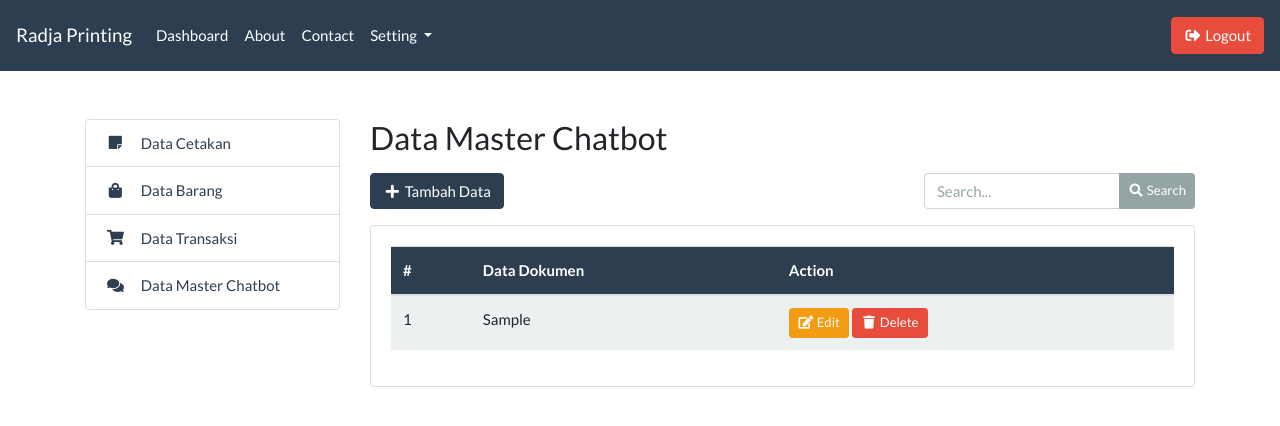
After one commit to joedave13/percetakan, a PHP site: page /admin/chatbot/master_index.php in a window 1280 px wide. The commit adds this page. Shown: the top 426 px of the page. Run offline with PHP 8.4, Linux system fonts and the light colour scheme; a user stored in the database is signed in; tables that the repository leaves empty hold one stand-in row (values such as "Sample post").

Commit message:
Add Master Data Modal

```diff
--- /dev/null
+++ b/admin/chatbot/master_index.php
@@ -0,0 +1,90 @@
+<?php include '../../templates/admin_header.php'; ?>
+<?php include '../../templates/admin_sidebar.php'; ?>
+
+<div class="col-md-9">
+    <h3>Data Master Chatbot</h3>
+
+    <div class="row mt-3">
+        <div class="col-md-4">
+            <button type="button" class="btn btn-primary" data-toggle="modal" data-target="#inputModal">
+                <i class="fas fa-fw fa-plus"></i> Tambah Data
+            </button>
+        </div>
+        <div class="col-md-8">
+            <form action="">
+                <div class="form-group float-right">
+                    <div class="input-group">
+                        <input type="text" name="search" id="search" class="form-control" placeholder="Search...">
+                        <div class="input-group-append">
+                            <button type="submit" class="btn btn-sm btn-secondary">
+                                <i class="fas fa-fw fa-search"></i> Search
+                            </button>
+                        </div>
+                    </div>
+                </div>
+            </form>
+        </div>
+    </div>
+    <div class="card">
+        <div class="card-body">
+            <table class="table table-striped" id="table-master">
+                <thead class="bg-primary text-white">
+                    <tr>
+                        <th>#</th>
+                        <th>Data Dokumen</th>
+                        <th>Action</th>
+                    </tr>
+                </thead>
+                <tbody>
+                    <?php
+                        include '../../koneksi.php';
+                        $data = mysqli_query($koneksi, "SELECT * FROM tb_dokumen");
+                        $no = 1;
+                        while($d = mysqli_fetch_array($data)) {
+                    ?>
+                    <tr>
+                        <td><?= $no++; ?></td>
+                        <td><?= $d['dokumen']; ?></td>
+                        <td>
+                            <a href="master_update.php?<?= $d['id']; ?>" class="btn btn-warning btn-sm">
+                                <i class="fas fa-fw fa-edit"></i> Edit
+                            </a>
+                            <a href="master_delete.php?<?= $d['id']; ?>" class="btn btn-danger btn-sm">
+                                <i class="fas fa-fw fa-trash"></i> Delete
+                            </a>
+                        </td>
+                    </tr>
+                    <?php } ?>
+                </tbody>
+            </table>
+        </div>
+    </div>
+</div>
+
+<!-- Modal Input -->
+<div class="modal fade" id="inputModal" tabindex="-1" role="dialog" aria-labelledby="exampleModalLabel"
+    aria-hidden="true">
+    <div class="modal-dialog" role="document">
+        <div class="modal-content">
+            <div class="modal-header">
+                <h5 class="modal-title" id="exampleModalLabel">Input Data Baru</h5>
+                <button type="button" class="close" data-dismiss="modal" aria-label="Close">
+                    <span aria-hidden="true">&times;</span>
+                </button>
+            </div>
+            <form method="post" action="master_input.php" class="form-master">
+                <div class="modal-body">
+                    <div class="form-group">
+                        <label for="data"><b>Data</b></label>
+                        <input type="text" name="data" id="data" class="form-control">
+                    </div>
+                </div>
+                <div class="modal-footer">
+                    <button type="submit" class="btn btn-primary submit-master">Submit</button>
+                </div>
+            </form>
+        </div>
+    </div>
+</div>
+
+<?php include '../../templates/admin_footer.php'; ?>
--- a/login_act.php
+++ b/login_act.php
@@ -12,7 +12,7 @@
         $dataUser = mysqli_fetch_array($data);
         if ($password == $dataUser['admin_password']) {
             $_SESSION['username'] = $username;
-            $_SESSION['nama'] = $cekUsername['admin_nama'];
+            $_SESSION['nama'] = $dataUser['admin_nama'];
             $_SESSION['status'] = 'logged_in';
             header('location: admin/dashboard.php');
         }
--- /dev/null
+++ b/logout.php
@@ -0,0 +1,5 @@
+<?php
+    session_start();
+    session_destroy();
+    header('location: index.php?pesan=logout');
+?>
--- /dev/null
+++ b/templates/admin_footer.php
@@ -0,0 +1,8 @@
+</div>
+</div>
+
+<script src="../../assets/js/jquery-3.4.1.min.js"></script>
+<script src="../../assets/js/bootstrap.js"></script>
+</body>
+
+</html>
--- /dev/null
+++ b/templates/admin_header.php
@@ -0,0 +1,52 @@
+<!DOCTYPE html>
+<html lang="en">
+
+<head>
+    <meta charset="UTF-8">
+    <meta name="viewport" content="width=device-width, initial-scale=1.0">
+    <link rel="stylesheet" href="../../assets/css/bootstrap.css">
+    <link rel="stylesheet" href="../../assets/css/all.css">
+    <title>Radja Printing</title>
+</head>
+
+<body>
+    <?php
+    session_start();
+    if ($_SESSION['status'] != 'logged_in') {
+        header('location: ../index.php?pesan=not_login');
+    }
+    ?>
+    <!-- Navbar -->
+    <nav class="navbar navbar-expand-lg navbar-dark bg-primary">
+        <a class="navbar-brand" href="#">Radja Printing</a>
+        <button class="navbar-toggler" type="button" data-toggle="collapse" data-target="#navbarColor01"
+            aria-controls="navbarColor01" aria-expanded="false" aria-label="Toggle navigation">
+            <span class="navbar-toggler-icon"></span>
+        </button>
+
+        <div class="collapse navbar-collapse" id="navbarColor01">
+            <ul class="navbar-nav mr-auto">
+                <li class="nav-item">
+                    <a class="nav-link" href="#">Dashboard</a>
+                </li>
+                <li class="nav-item">
+                    <a class="nav-link" href="#">About</a>
+                </li>
+                <li class="nav-item">
+                    <a class="nav-link" href="#">Contact</a>
+                </li>
+                <li class="nav-item dropdown">
+                    <a class="nav-link dropdown-toggle" href="#" id="navbarDropdown" role="button"
+                        data-toggle="dropdown" aria-haspopup="true" aria-expanded="false">
+                        Setting
+                    </a>
+                    <div class="dropdown-menu" aria-labelledby="navbarDropdown">
+                        <a class="dropdown-item" href="#">Ganti Password</a>
+                    </div>
+                </li>
+            </ul>
+            <a href="../logout.php" class="btn btn-danger my-2 my-sm-0" type="submit">
+                <i class="fas fa-fw fa-sign-out-alt"></i> Logout
+            </a>
+        </div>
+    </nav>
--- /dev/null
+++ b/templates/admin_sidebar.php
@@ -0,0 +1,24 @@
+<div class="container mt-5">
+    <div class="row">
+        <!-- Sidebar -->
+        <div class="col-md-3">
+            <ul class="list-group">
+                <a href="#"
+                    class="list-group-item list-group-item-action d-flex justify-content-start align-items-center text-primary">
+                    <i class="fas fa-fw fa-sticky-note mr-3"></i> Data Cetakan
+                </a>
+                <a href="#"
+                    class="list-group-item list-group-item-action d-flex justify-content-start align-items-center text-primary">
+                    <i class="fas fa-fw fa-shopping-bag mr-3"></i> Data Barang
+                </a>
+                <a href="#"
+                    class="list-group-item list-group-item-action d-flex justify-content-start align-items-center text-primary">
+                    <i class="fas fa-fw fa-shopping-cart mr-3"></i> Data Transaksi
+                </a>
+                <a href="../chatbot/master_index.php"
+                    class="list-group-item list-group-item-action d-flex justify-content-start align-items-center text-primary">
+                    <i class="fas fa-fw fa-comments mr-3"></i> Data Master Chatbot
+                </a>
+            </ul>
+        </div>
+        <!-- End sidebar -->
```
Also changed, not shown: admin/chatbot/master_input.php (added, +7 -0 lines), admin/dashboard.php (added, +16 -0 lines), index.php (+12 -0 lines).
